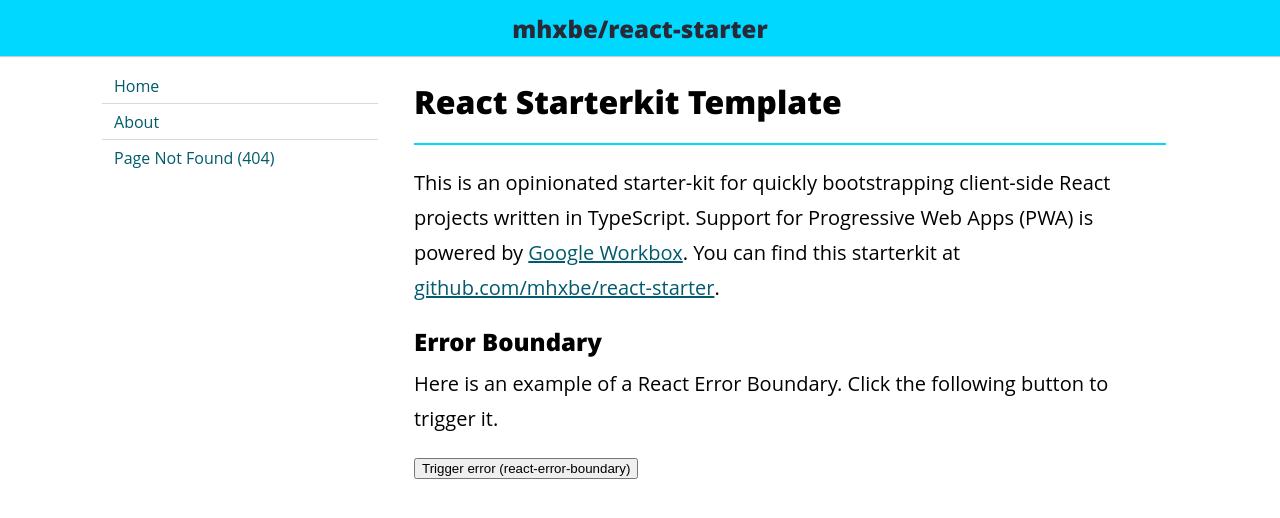
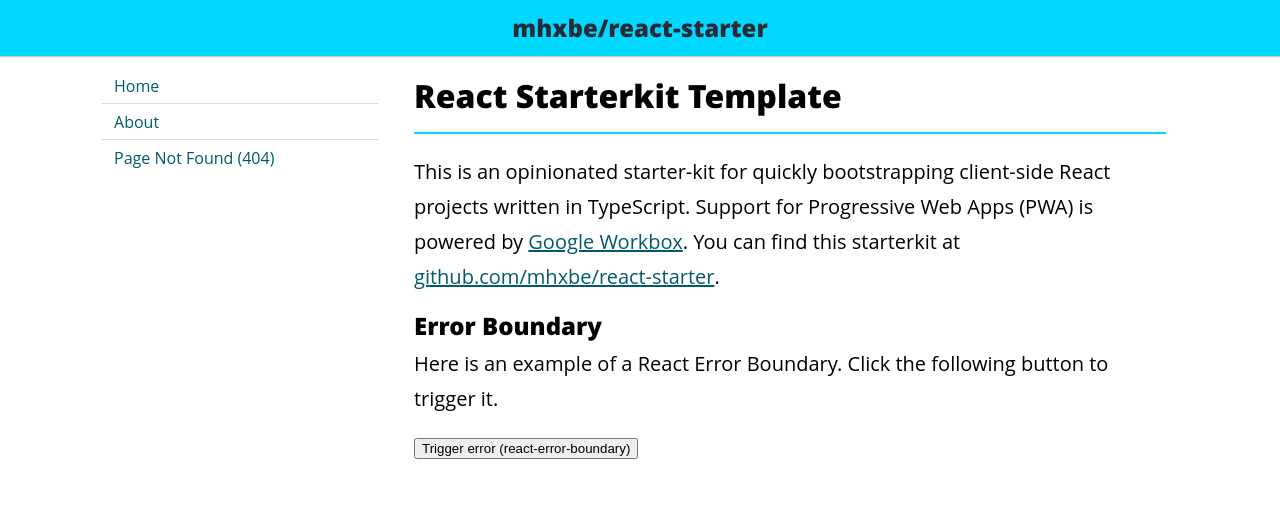
Before and after one commit to mhxbe/react-starter, a React app: page / in a window 1280 px wide. Shown: the top 518 px of the page. Built offline with nearby package versions, Linux system fonts and the light colour scheme; a web font is replaced by a local one.

Commit message:
Try to solve Cumulative Layout Shift (CLS) by setting line-height so text doesn't "jump" when fonts are swapped

```diff
--- a/src/App.styles.tsx
+++ b/src/App.styles.tsx
@@ -20,6 +20,7 @@ export const Main = styled.main`
 export const Title = styled.h1`
   font-size: 1.25rem;
   font-weight: bold;
+  line-height: 1;
   border-bottom: 2px solid #00d8ff;
   padding-bottom: 1rem;
   margin-bottom: 1rem;
@@ -34,6 +35,7 @@ export const Title = styled.h1`
 export const SubTitle = styled.h2`
   font-size: 1rem;
   font-weight: bold;
+  line-height: 1;
   padding-bottom: 0.75rem;
 
   @media (min-width: 440px) {
--- a/src/common/Header.styles.tsx
+++ b/src/common/Header.styles.tsx
@@ -21,6 +21,7 @@ export const HeaderTitle = styled.span`
   color: #282a37;
   font-size: 1.25rem;
   font-weight: bold;
+  line-height: 1;
 
   @media (min-width: 440px) {
     font-size: 1.5rem;
```
